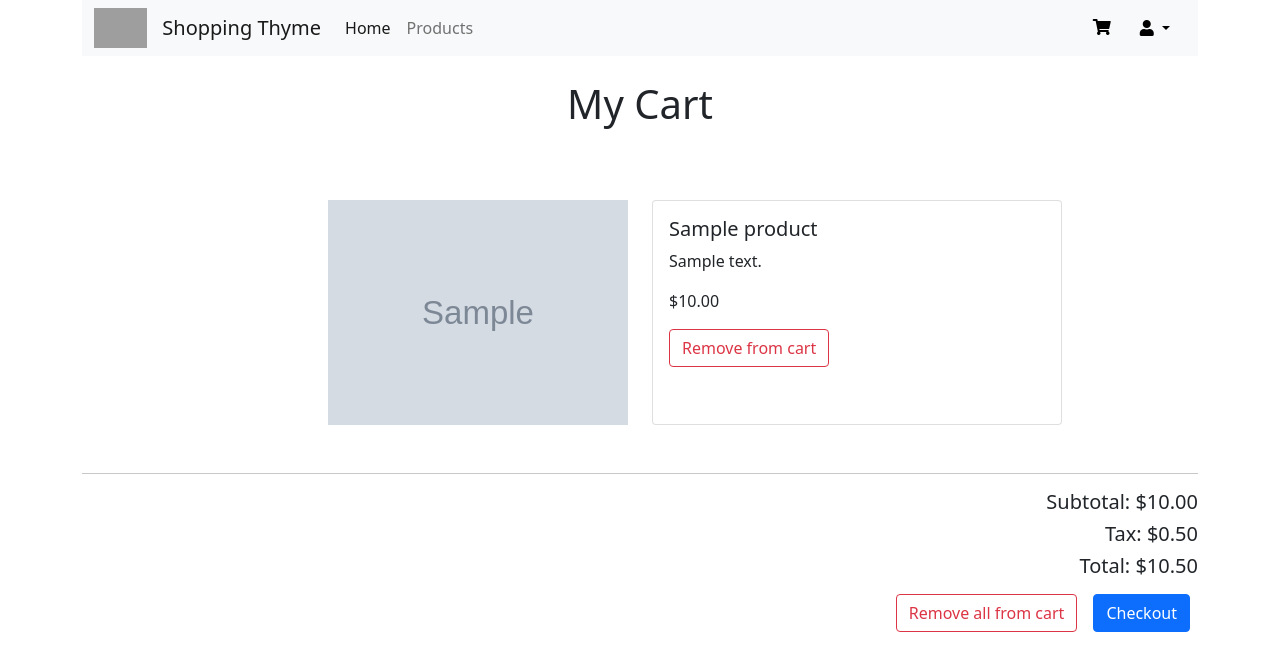
After one commit to davidparker333/Flask-eCom, a Flask app: page /shop/cart in a window 1280 px wide. The commit adds this page. Shown: the top 671 px of the page. Run offline with Flask 2, Linux system fonts and the light colour scheme; a user stored in the database is signed in; tables that the repository leaves empty hold one stand-in row (values such as "Sample post"); grey boxes marked "Sample" are stand-in pictures; some libraries are stand-ins or nearby versions; grey boxes are pictures that could not be loaded.

Commit message:
viable finished product sans payments

```diff
--- a/app/blueprints/auth/routes.py
+++ b/app/blueprints/auth/routes.py
@@ -7,6 +7,7 @@ from flask_login import login_user, logout_user
 from werkzeug.security import check_password_hash
 from .models import User
 from .forms import UserInfoForm, LoginForm
+from app.blueprints.shop.models import Cart
 
 @auth.route('/register', methods=['GET', 'POST'])
 def register():
@@ -32,6 +33,11 @@ def register():
         new_user = User(fname, lname, username, email, password)
         db.session.add(new_user)
         db.session.commit()
+
+        cart = Cart(new_user.id)
+        db.session.add(cart)
+        db.session.commit()
+
         flash(f"Thank you {fname}. You have successfully registered!", 'success')
 
         msg = Message('Thank you for signing up for Shopping Thyme', recipients=[email])
--- a/app/blueprints/shop/routes.py
+++ b/app/blueprints/shop/routes.py
@@ -1,8 +1,12 @@
+from sqlalchemy.sql.elements import Null
 from . import bp as shop
 from app import db
 from flask import render_template, redirect, url_for, flash, request
+from flask_login import login_required, current_user
 #from .forms import [WHATEVER FORMS YOU NEED]
 from .models import Cart, Product
+import stripe
+import os
 
 @shop.route('/products')
 def _shop():
@@ -18,3 +22,67 @@ def product_detail(product_sku):
     title = f'{prod.name}'
 
     return render_template('product_detail.html', title=title, prod=prod, top_4=top_4)
+
+@shop.route('/products/add/<product_sku>')
+@login_required
+def add_to_cart(product_sku):
+    cart = Cart.query.filter_by(user_id=current_user.id).first()
+
+    prod = Product.query.filter_by(sku=product_sku).first()
+    prod.cart_id = cart.id
+
+    db.session.add(prod)
+    db.session.commit()
+
+    flash(f"{prod.name} has been added to your cart", 'success')
+
+    return redirect(url_for('shop._shop'))
+
+@shop.route('/cart')
+@login_required
+def show_cart():
+    title = "My Cart"
+    cart =  Cart.query.filter_by(user_id=current_user.id).first()
+    products = Product.query.filter_by(cart_id=cart.id).all()
+    subtotal = 0
+    for product in products:
+        subtotal += product.amount
+    tax = float(subtotal) * .05
+    total = float(subtotal) + tax
+    subtotal = "${:,.2f}".format(subtotal)
+    tax = "${:,.2f}".format(tax)
+    total = "${:,.2f}".format(total)
+
+
+    return render_template('cart.html', title=title, cart=cart, products=products, subtotal=subtotal, tax=tax, total=total)
+
+@shop.route('/remove/<product_id>')
+@login_required
+def remove_from_cart(product_id):
+    cart = Cart.query.filter_by(user_id=current_user.id).first()
+    prod = Product.query.filter_by(id=product_id).first()
+    if prod.cart_id != cart.id:
+        flash("You can't remove this item from your cart", 'danger')
+        return redirect(url_for('shop.show_cart'))
+
+    prod.cart_id = 0
+
+    db.session.add(prod)
+    db.session.commit()
+
+    flash(f"{prod.name} removed from cart", 'warning')
+
+    return redirect(url_for('shop.show_cart'))
+
+@shop.route('/removeall')
+@login_required
+def remove_all():
+    cart = Cart.query.filter_by(user_id=current_user.id).first()
+    products_in_cart = Product.query.filter_by(cart_id=cart.id).all()
+    for product in products_in_cart:
+        product.cart_id = 0
+        db.session.add(product)
+        db.session.commit()
+    flash("You've removed all items from your cart", 'warning')
+
+    return redirect(url_for('shop.show_cart'))
--- a/app/static/css/main.css
+++ b/app/static/css/main.css
@@ -60,3 +60,8 @@ a {
     text-decoration: none;
     color: black;
 }
+
+.cart-img {
+    width: 300px;
+    height: auto;
+}
--- /dev/null
+++ b/app/templates/cart.html
@@ -0,0 +1,65 @@
+{% extends 'base.html' %}
+
+{% block content %}
+
+<div class="row">
+
+    <h1 class="my-4 text-center">My Cart</h1>
+
+</div>
+
+{% for product in products %}
+<div class="row my-5">
+    <div class="col-6 d-flex justify-content-end">
+        <img src="{{ product.image }}" class="cart-img">
+    </div>
+    <div class="col-6 d-flex justify-content-start">
+        <div class="card w-75">
+            <div class="card-body">
+              <h5 class="card-title">{{ product.name }}</h5>
+              <p>{{ product.description }}</p>
+              <p class="card-text">${{ product.amount }}</p>
+              <a href="{{ url_for('shop.remove_from_cart', product_id = product.id) }}" class="btn btn-outline-danger">Remove from cart</a>
+            </div>
+          </div>
+        </div>
+    </div>
+    {% endfor %}
+
+<hr>
+
+<div class="row">
+
+    <div class="col-12 d-flex flex-row justify-content-end">
+        <h5>Subtotal: {{ subtotal }}</h5>
+    </div>
+
+</div>
+
+<div class="row">
+
+    <div class="col-12 d-flex flex-row justify-content-end">
+        <h5>Tax: {{ tax }}</h5>
+    </div>
+
+</div>
+
+<div class="row mb-2">
+
+    <div class="col-12 d-flex flex-row justify-content-end">
+        <h5>Total: {{ total }}</h5>
+    </div>
+
+</div>
+
+<div class="row mb-5">
+
+    <div class="col-12 d-flex flex-row justify-content-end">
+        <a href="{{ url_for('shop.remove_all') }}"><button type="button" class="btn btn-outline-danger mx-2">Remove all from cart</button></a>
+        <button type="button" class="btn btn-primary mx-2">Checkout</button>
+    </div>
+
+</div>
+
+
+{% endblock content %}
--- a/app/templates/index.html
+++ b/app/templates/index.html
@@ -37,7 +37,7 @@
             <div class="card-body">
               <a href="{{ url_for('shop.product_detail', product_sku = prod.sku)}}"><h5 class="card-title">{{ prod.name }}</h5></a>
               <p class="card-text">{{ prod.description }}</p>
-              <a href="#" class="btn btn-outline-primary">${{ prod.amount }}</a>
+              <a href="{{ url_for('shop.add_to_cart', product_sku=prod.sku) }}" class="btn btn-outline-primary">${{ prod.amount }}</a>
             </div>
           </div>
           {% endfor %}
--- a/app/templates/nav.html
+++ b/app/templates/nav.html
@@ -18,7 +18,7 @@
 
         {% if current_user.is_authenticated %}
         <form class="d-flex">
-          <button type="button" class="btn btn-light"><i class="fas fa-shopping-cart" class="cart"></i></button>
+          <a href="{{ url_for('shop.show_cart') }}"><button type="button" class="btn btn-light"><i class="fas fa-shopping-cart" class="cart"></i></button></a>
 
           <li class="nav-item dropdown">
             <a class="nav-link dropdown-toggle" href="#" id="navbarDropdown" role="button" data-bs-toggle="dropdown" aria-expanded="false">
--- a/app/templates/product_detail.html
+++ b/app/templates/product_detail.html
@@ -13,7 +13,7 @@
             <h2 class="card-header">{{ prod.name }}</h2>
             <div class="card-body">
               <p class="card-text card-description">{{ prod.description }} <br><br>Founded in 1957, Shopping Thyme is a purveyor of the finest spices, herbs, blends, and extracts to customers ranging from renowned Michelin-star chefs to home cooks everywhere. We’ve spent over 60 years curating our global network of premium growers and distributors in order to offer our customers unrivaled quality and selection. Our products range from essential and rare spice varietals to proprietary rubs and blends.</p>
-              <a href="#" class="btn btn-outline-primary">${{ prod.amount }}</a>
+              <a href="{{ url_for('shop.add_to_cart', product_sku = prod.sku) }}" class="btn btn-outline-primary">${{ prod.amount }}</a>
             </div>
           </div>
     </div>
@@ -35,7 +35,7 @@
             <div class="card-body">
                 <a href="{{ url_for('shop.product_detail', product_sku = ele.sku)}}"><h5 class="card-title">{{ ele.name }}</h5></a>
               <p class="card-text">{{ ele.description }}</p>
-              <a href="#" class="btn btn-outline-primary">${{ ele.amount }}</a>
+              <a href="{{ url_for('shop.add_to_cart', product_sku = ele.sku) }}" class="btn btn-outline-primary">${{ ele.amount }}</a>
             </div>
           </div>
           {% endfor %}
--- a/app/templates/products.html
+++ b/app/templates/products.html
@@ -27,7 +27,7 @@
             <div class="card-body">
                 <a href="{{ url_for('shop.product_detail', product_sku = product.sku)}}"><h5 class="card-title">{{ product.name }}</h5></a>
               <p class="card-text">{{ product.description }}</p>
-              <a href="#" class="btn btn-outline-primary">${{ product.amount }}</a>
+              <a href="{{ url_for('shop.add_to_cart', product_sku = product.sku) }}" class="btn btn-outline-primary">${{ product.amount }}</a>
             </div>
           </div>
     </div>
--- a/config.py
+++ b/config.py
@@ -1,4 +1,5 @@
 import os
+import stripe
 basedir = os.path.abspath(os.path.dirname(__file__))
 
 class Config():
@@ -14,3 +15,5 @@ class Config():
     MAIL_USERNAME = 'apikey'
     MAIL_PASSWORD = os.environ.get('SENDGRID_API_KEY')
     MAIL_DEFAULT_SENDER = os.environ.get('MAIL_DEFAULT_SENDER')
+    stripe.api_key = os.environ.get('STRIPE_SECRET_KEY')
+    stripe_publishable_key= os.environ.get('STRIPE_PUBLISHABLE_KEY')
--- a/run.py
+++ b/run.py
@@ -1,8 +1,3 @@
 from app import create_app, db
-#from app.blueprints.auth.models import User
-#from app.blueprints.shop.models import Cart, Product
 
 app = create_app()
-# @app.shell_context_processor
-# def make_shell_content():
-#     return {'User' : User, 'Cart' : Cart, 'db' : db, 'Product' : Product}
```
Also changed, not shown: requirements.txt (+6 -1 lines), app.db, readme.md.
